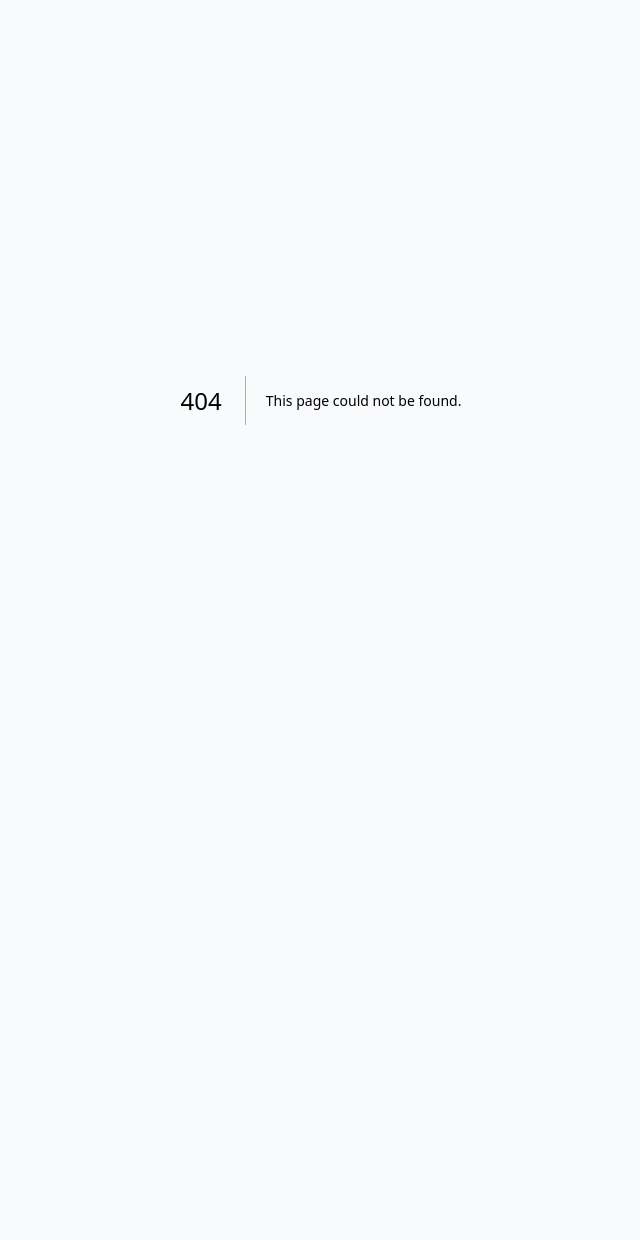
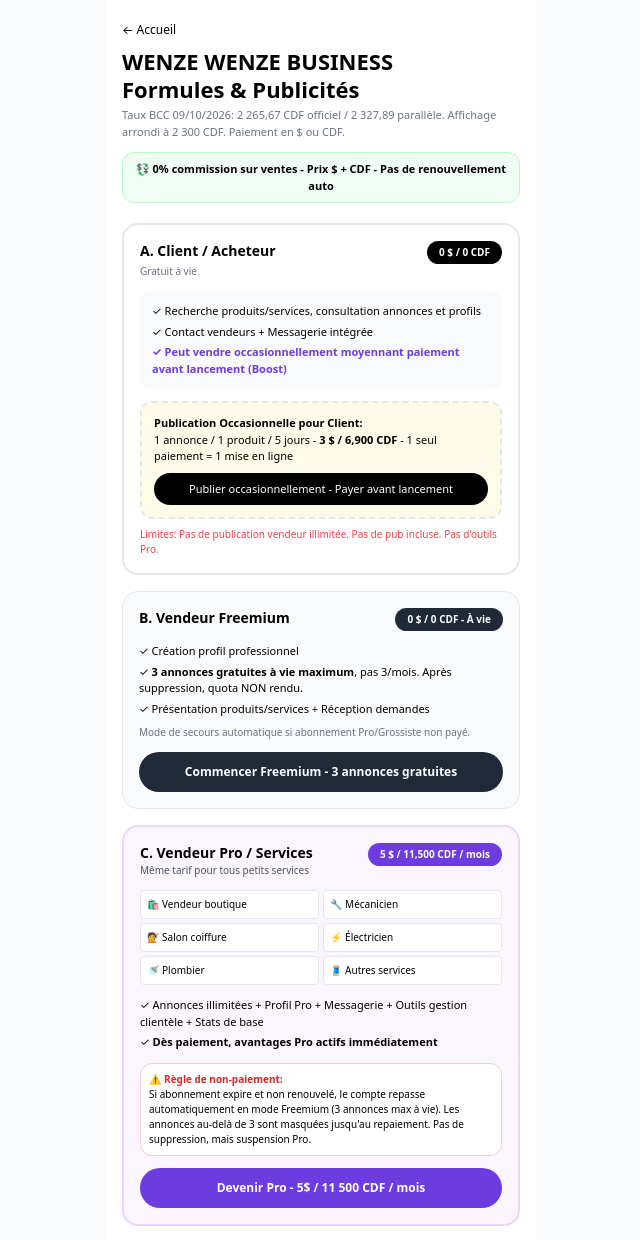
Before and after one commit to kongolokelvin47-cmd/Wenze-pwa, a Next.js app: page /tarifs in a window 1280 px wide. Before the commit this address had no page. Shown: the top 1240 px of the page, without its empty margins (319-959 px from the left). Before the commit the page ends 800 px from the top, so only its background shows below. Built offline with nearby package versions, Linux system fonts and the light colour scheme.

Commit message:
Add Tarifs component for pricing plans and services
This file contains a React component that displays various pricing plans for services, including details for clients, freemium users, professional sellers, and wholesalers. It also includes sections for advertising options and general rules.

```diff
--- /dev/null
+++ b/app/tarifs/page.tsx
@@ -0,0 +1,141 @@
+import Link from "next/link";
+
+export default function Tarifs() {
+  const TAUX = 2300;
+  const toCDF = (usd: number) => `${(usd * TAUX).toLocaleString()} CDF`;
+
+  return (
+    <div className="max-w-[430px] mx-auto min-h-screen bg-white p-4 pb-20">
+      <Link href="/" className="text-xs">← Accueil</Link>
+      <h1 className="text-[22px] font-black mt-2 leading-tight">WENZE WENZE BUSINESS<br/>Formules & Publicités</h1>
+      <p className="text-[11px] text-gray-500 mt-1">Taux BCC 09/10/2026: 2 265,67 CDF officiel / 2 327,89 parallèle. Affichage arrondi à 2 300 CDF. Paiement en $ ou CDF.</p>
+
+      <div className="bg-green-50 border border-green-200 p-2 rounded-xl mt-3 text-[11px] font-bold text-center">
+        💱 0% commission sur ventes - Prix $ + CDF - Pas de renouvellement auto
+      </div>
+
+      {/* A - CLIENT */}
+      <div className="border-2 rounded-2xl p-4 mt-5">
+        <div className="flex justify-between">
+          <h2 className="font-black text-sm">A. Client / Acheteur</h2>
+          <span className="bg-black text-white text-[10px] px-3 py-1 rounded-full font-bold">0 $ / 0 CDF</span>
+        </div>
+        <p className="text-[10px] text-gray-500">Gratuit à vie</p>
+        <div className="text-[11px] mt-3 bg-gray-50 p-3 rounded-xl space-y-1">
+          <p>✓ Recherche produits/services, consultation annonces et profils</p>
+          <p>✓ Contact vendeurs + Messagerie intégrée</p>
+          <p className="font-bold text-[#6C3CE0]">✓ Peut vendre occasionnellement moyennant paiement avant lancement (Boost)</p>
+        </div>
+        <div className="mt-3 border-2 border-dashed rounded-xl p-3 bg-yellow-50">
+          <p className="font-bold text-[11px]">Publication Occasionnelle pour Client:</p>
+          <p className="text-[11px]">1 annonce / 1 produit / 5 jours - <b>3 $ / {toCDF(3)}</b> - 1 seul paiement = 1 mise en ligne</p>
+          <Link href="/publier?type=occasionnel" className="block bg-black text-white text-center text-[11px] p-2 rounded-full mt-2">Publier occasionnellement - Payer avant lancement</Link>
+        </div>
+        <p className="text-[10px] mt-2 text-red-500">Limites: Pas de publication vendeur illimitée. Pas de pub incluse. Pas d'outils Pro.</p>
+      </div>
+
+      {/* B - FREEMIUM */}
+      <div className="border rounded-2xl p-4 mt-4 bg-gray-50">
+        <div className="flex justify-between">
+          <h2 className="font-black text-sm">B. Vendeur Freemium</h2>
+          <span className="bg-gray-800 text-white text-[10px] px-3 py-1 rounded-full font-bold">0 $ / 0 CDF - À vie</span>
+        </div>
+        <div className="text-[11px] mt-3 space-y-1">
+          <p>✓ Création profil professionnel</p>
+          <p>✓ <b>3 annonces gratuites à vie maximum</b>, pas 3/mois. Après suppression, quota NON rendu.</p>
+          <p>✓ Présentation produits/services + Réception demandes</p>
+        </div>
+        <p className="text-[10px] mt-2 text-gray-500">Mode de secours automatique si abonnement Pro/Grossiste non payé.</p>
+        <Link href="/inscription?type=freemium" className="block bg-gray-800 text-white text-center text-xs font-bold p-3 rounded-full mt-3">Commencer Freemium - 3 annonces gratuites</Link>
+      </div>
+
+      {/* C - VENDEUR PRO / PETITS SERVICES */}
+      <div className="border-2 border-purple-200 rounded-2xl p-4 mt-4 bg-purple-50">
+        <div className="flex justify-between items-start">
+          <div>
+            <h2 className="font-black text-sm">C. Vendeur Pro / Services</h2>
+            <p className="text-[10px] text-gray-600">Même tarif pour tous petits services</p>
+          </div>
+          <span className="bg-[#6C3CE0] text-white text-[10px] px-3 py-1 rounded-full font-bold whitespace-nowrap">5 $ / {toCDF(5)} / mois</span>
+        </div>
+
+        <div className="grid grid-cols-2 gap-1 mt-3 text-[10px]">
+          <span className="bg-white p-1.5 rounded border">🛍️ Vendeur boutique</span>
+          <span className="bg-white p-1.5 rounded border">🔧 Mécanicien</span>
+          <span className="bg-white p-1.5 rounded border">💇 Salon coiffure</span>
+          <span className="bg-white p-1.5 rounded border">⚡ Électricien</span>
+          <span className="bg-white p-1.5 rounded border">🚿 Plombier</span>
+          <span className="bg-white p-1.5 rounded border">🧵 Autres services</span>
+        </div>
+
+        <div className="text-[11px] mt-3 space-y-1">
+          <p>✓ Annonces illimitées + Profil Pro + Messagerie + Outils gestion clientèle + Stats de base</p>
+          <p>✓ <b>Dès paiement, avantages Pro actifs immédiatement</b></p>
+        </div>
+
+        <div className="bg-white border border-red-200 p-2 rounded-xl mt-3 text-[10px]">
+          <p className="font-bold text-red-600">⚠️ Règle de non-paiement:</p>
+          <p>Si abonnement expire et non renouvelé, le compte repasse automatiquement en mode Freemium (3 annonces max à vie). Les annonces au-delà de 3 sont masquées jusqu'au repaiement. Pas de suppression, mais suspension Pro.</p>
+        </div>
+
+        <Link href="/inscription?type=pro" className="block bg-[#6C3CE0] text-white text-center text-xs font-bold p-3 rounded-full mt-3">Devenir Pro - 5$ / 11 500 CDF / mois</Link>
+      </div>
+
+      {/* D - GROSSISTE / GRANDE ECHELLE */}
+      <div className="border-2 border-orange-200 rounded-2xl p-4 mt-4 bg-orange-50">
+        <div className="flex justify-between items-start">
+          <div>
+            <h2 className="font-black text-sm">D. Grossiste / Grande Échelle</h2>
+            <p className="text-[10px] text-gray-600">Même tarif activités grande échelle</p>
+          </div>
+          <span className="bg-orange-500 text-white text-[10px] px-3 py-1 rounded-full font-bold whitespace-nowrap">25 $ / {toCDF(25)} / mois</span>
+        </div>
+
+        <div className="grid grid-cols-2 gap-1 mt-3 text-[10px]">
+          <span className="bg-white p-1.5 rounded border">🏭 Grossiste / Dépôt</span>
+          <span className="bg-white p-1.5 rounded border">🌾 Agriculteurs</span>
+          <span className="bg-white p-1.5 rounded border">🏢 Entreprises</span>
+          <span className="bg-white p-1.5 rounded border">📦 Grande échelle</span>
+        </div>
+
+        <div className="text-[11px] mt-3 space-y-1">
+          <p>✓ Tout Pro + Devis B2B + Sous-comptes employés (plafonnés par règle plateforme) + Fonctions B2B avancées</p>
+          <p>✓ <b>Dès paiement, avantages B2B actifs immédiatement</b></p>
+        </div>
+
+        <div className="bg-white border border-red-200 p-2 rounded-xl mt-3 text-[10px]">
+          <p className="font-bold text-red-600">⚠️ Règle de non-paiement:</p>
+          <p>Même règle: retour auto en Freemium si non payé. Certification B2B suspendue. Sous-comptes désactivés jusqu'au repaiement.</p>
+        </div>
+
+        <Link href="/inscription?type=grossiste" className="block bg-orange-500 text-white text-center text-xs font-bold p-3 rounded-full mt-3">Devenir Grossiste - 25$ / 57 500 CDF / mois</Link>
+      </div>
+
+      {/* PUBLICITE */}
+      <h2 className="font-black mt-8 text-sm">2. PUBLICITÉ PAR IMAGE - BOOST</h2>
+      <div className="border rounded-xl p-3 mt-2 flex justify-between gap-2">
+        <div className="flex-1 text-[11px]"><b>Boost Image</b> - 2 $ / {toCDF(2)} - 5 jours<br/>1 image pub + 1 annonce promue + 1 emplacement carrousel. Pas de garantie clics/ventes.</div>
+        <Link href="/publier?boost=image" className="bg-black text-white text-[10px] px-3 py-2 rounded-full h-fit">Acheter</Link>
+      </div>
+
+      <h2 className="font-black mt-6 text-sm">3. PUBLICITÉ VIDÉO</h2>
+      <div className="space-y-2 mt-2">
+        <div className="border rounded-xl p-3 flex justify-between text-[11px]"><div><b>Video Express</b> - 1 $ / {toCDF(1)} - 2 jours<br/>1 vidéo max 60s (conseillé 30s) - 1 produit</div><b className="whitespace-nowrap ml-2">1 $</b></div>
+        <div className="border rounded-xl p-3 flex justify-between text-[11px]"><div><b>Video Standard</b> - 3 $ / {toCDF(3)} - 6 jours<br/>1 vidéo max 60s - 1 produit</div><b className="whitespace-nowrap ml-2">3 $</b></div>
+        <div className="border rounded-xl p-3 flex justify-between text-[11px]"><div><b>Video Mensuelle</b> - 15 $ / {toCDF(15)} - 30 jours<br/>1 vidéo max 60s - 1 produit - Pas de renouvellement auto</div><b className="whitespace-nowrap ml-2">15 $</b></div>
+      </div>
+
+      <div className="mt-8 bg-gray-900 text-white p-4 rounded-2xl text-[11px]">
+        <p className="font-bold">7. RÈGLES GÉNÉRALES (ton modèle):</p>
+        <p className="mt-2">1. Durées depuis activation. Pas de renouvellement auto.</p>
+        <p>2. Non-paiement Pro/Grossiste → retour auto Freemium. Paiement → avantages immédiats.</p>
+        <p>3. Client peut vendre occasionnellement uniquement après paiement Boost/Publication Occasionnelle avant lancement.</p>
+        <p>4. Validation avant diffusion. Fichiers non conformes refusés.</p>
+        <p>5. Aucune garantie vues/clics/ventes. 0% commission.</p>
+        <p>6. Paiement $ ou CDF via Mobile Money.</p>
+      </div>
+
+      <p className="text-[10px] text-center text-gray-400 mt-4">Prix indicatifs CDF arrondis. Taux exact au paiement selon BCC.</p>
+    </div>
+  )
+}
```
